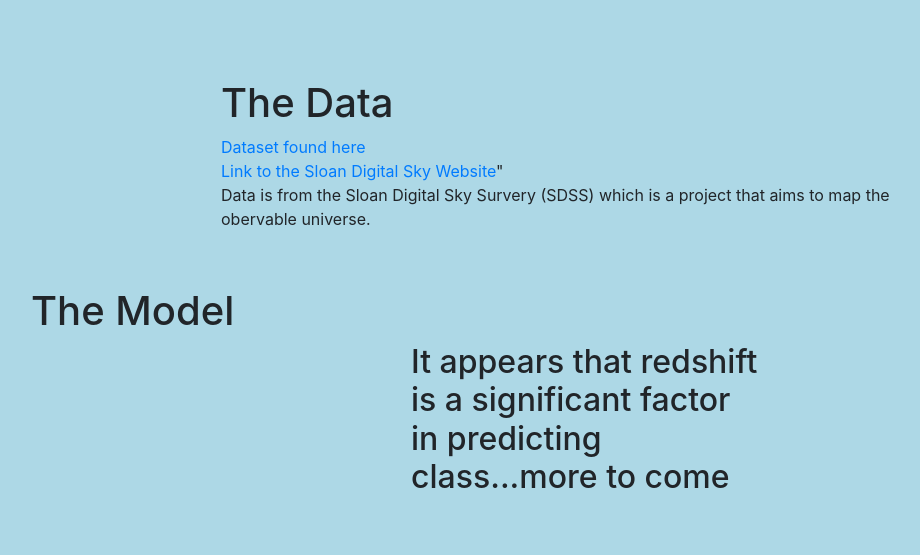
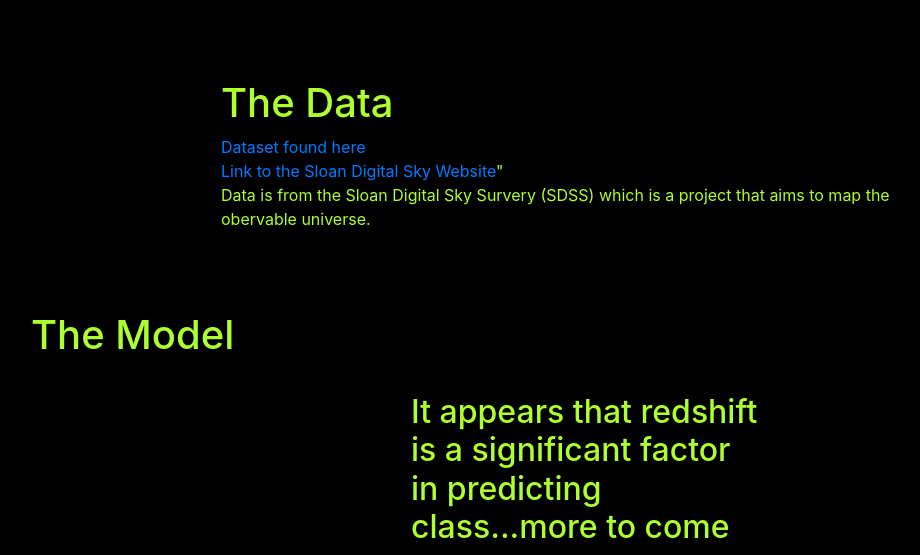
Before and after one commit to zdsteele/StarFinder, a Flask app: page / in a window 1280 px wide. Shown: the part 275-830 px from the top of the page, without its empty margins (54-974 px from the left). Before the commit the page ends 763 px from the top, so only its background shows below. Run offline with Flask 2, Linux system fonts and the light colour scheme; data that the repository does not hold is empty; some libraries are stand-ins or nearby versions.

Commit message:
green css

```diff
--- a/static/js/js.js
+++ b/static/js/js.js
@@ -20,15 +20,21 @@ d3.json("/data", function(data) {
         x: x_axis,
         y: y_axis,
         type: 'bar',
-        text: y_axis
+        text: y_axis,
+        marker: { color: 'yellowgreen' }
     }];
 
     var layout = {
-        title: `Classes found in Sloan Sky Survey`,
-        xaxis: { title: "Date(MM/DD)" },
-        yaxis: { title: "Amount in Survey" },
+        title: {
+            text: `Classes found in Sloan Sky Survey`,
+            font: { color: '#7FFF00' }
+        },
+        yaxis: { color: '#7FFF00', title: "Amount in Survey" },
+        xaxis: { color: '#7FFF00' },
         height: 500,
-        width: 500
+        width: 500,
+        plot_bgcolor: "#000000",
+        paper_bgcolor: "#343a40"
 
     };
 
@@ -52,13 +58,20 @@ d3.json("/redshift", function(data) {
         y: y_red_axis,
         type: 'bar',
         text: y_red_axis,
-        marker: { color: 'red' }
+        marker: { color: 'yellowgreen' }
     }]
 
     var redLayout = {
-        title: 'Mean Redshift Values per Class',
+        title: {
+            text: 'Mean Redshift Values per Class',
+            font: { color: '#7FFF00' }
+        },
+        yaxis: { color: '#7FFF00', title: 'Mean Redshift' },
+        xaxis: { color: '#7FFF00' },
         height: 500,
-        width: 500
+        width: 500,
+        plot_bgcolor: "#000000",
+        paper_bgcolor: "#343a40"
 
     };
 
--- a/static/style.css
+++ b/static/style.css
@@ -18,12 +18,25 @@ div.jumbotron {
 }
 
 body {
-    background-color: lightblue;
+    background-color: black;
 }
 
 h1.space_text {
     text-align: center;
     color: white;
+}
+
+.green-color {
+    color: greenyellow;
+}
+
+
+/* #redshift {
+    background-color: lightblue;
+} */
+
+hr {
+    color: black;
 }
 
 
--- a/templates/base.html
+++ b/templates/base.html
@@ -1,5 +1,5 @@
 {% block title %}Classification{% endblock %} {% block head %}
-
+<!-- <meta name="viewport" content="width=device-width" /> -->
 <!-- Bootstrap -->
 <script src="https://code.jquery.com/jquery-3.4.1.js" integrity="sha256-WpOohJOqMqqyKL9FccASB9O0KwACQJpFTUBLTYOVvVU=" crossorigin="anonymous"></script>
 <link href="https://stackpath.bootstrapcdn.com/bootstrap/4.4.1/css/bootstrap.min.css" rel="stylesheet" integrity="sha384-Vkoo8x4CGsO3+Hhxv8T/Q5PaXtkKtu6ug5TOeNV6gBiFeWPGFN9MuhOf23Q9Ifjh" crossorigin="anonymous">
--- a/templates/index.html
+++ b/templates/index.html
@@ -1,6 +1,6 @@
 {% extends "base.html" %} {% block title %}Classification{% endblock %} {% block head %}{{ super() }}
 <link rel="stylesheet" href="{{ url_for('static', filename='style.css') }}"> {% endblock %} {% block page_content %}
-<div class="container">
+<div class="container green-color">
     <div class="row">
         <div class="col-2"></div>
         <div class="col-8">
@@ -14,7 +14,7 @@
     </div>
 </div>
 <br>
-<div class="container">
+<div class="container green-color">
     <div class="row">
 
         <div class="col-12">
@@ -23,7 +23,7 @@
 
     </div>
 </div>
-<div class="container">
+<div class="container green-color">
     <div class="row">
         <div id="class_graph" class="col-6">
         </div>
@@ -31,9 +31,11 @@
         </div>
     </div>
 </div>
-<div class="container">
+<br>
+<div class="container green-color">
     <div class="page-header">
         <h1>The Model</h1>
+        <hr style="height:2px;border-width:0;color:black;background-color:black">
     </div>
     <div class="row">
         <div class="col"></div>
```
